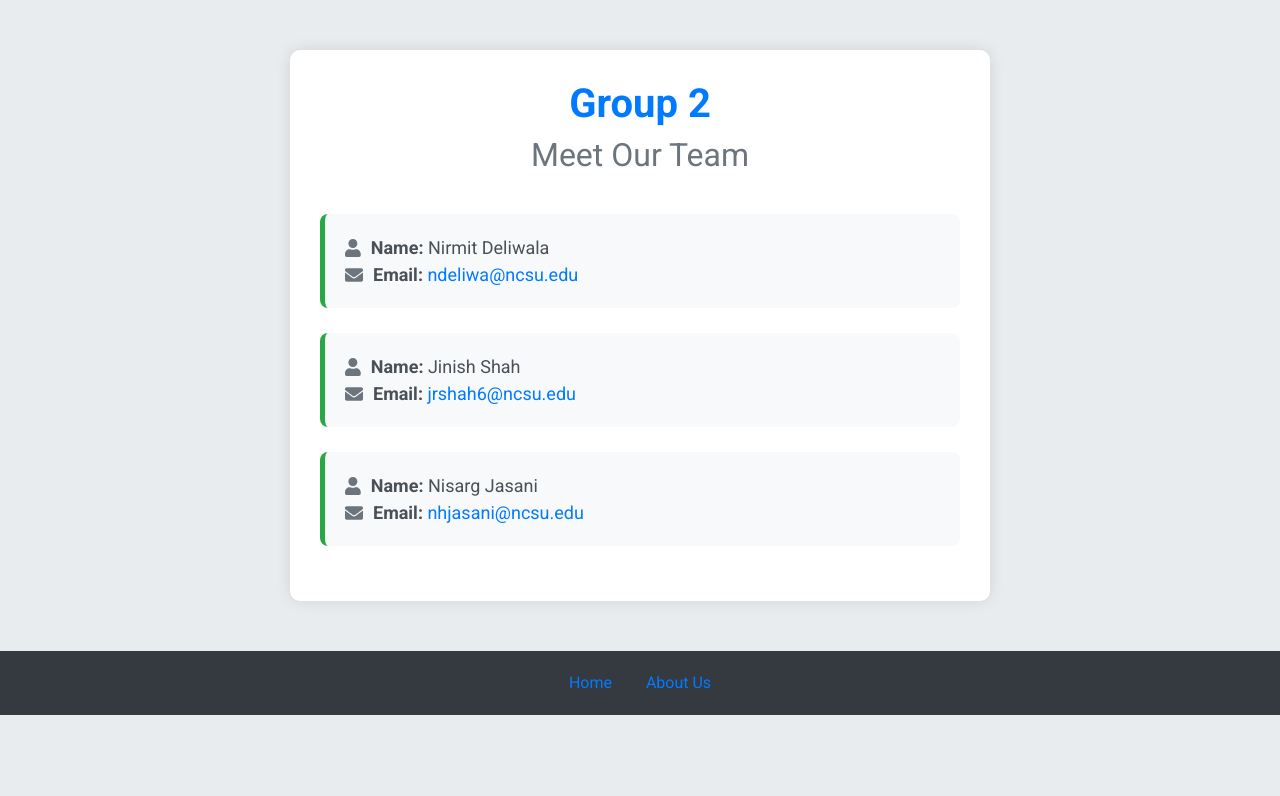
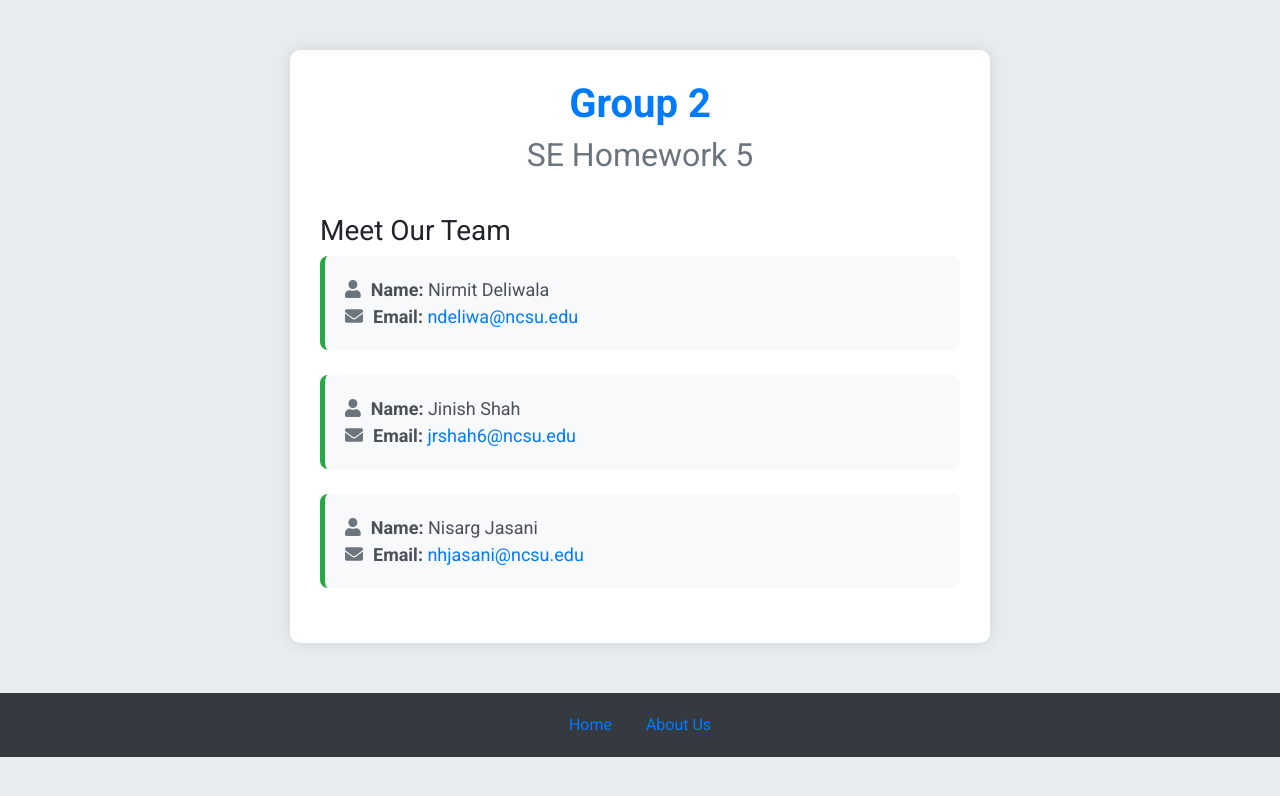
Before and after one commit to mangodb203/git-homework, a plain HTML site: page index.html in a window 1280 px wide. Drawn offline with nearby package versions, Linux system fonts and the light colour scheme.

Commit message:
step-9-main-branch-commit-nirmit

```diff
--- a/index.html
+++ b/index.html
@@ -87,7 +87,8 @@
 
     <div class="container">
         <h1>Group 2</h1>
-        <h2>Meet Our Team</h2>
+        <h2>SE Homework 5</h2>
+        <h3>Meet Our Team</h3>
 
         <div class="team-member">
             <p><i class="fas fa-user icon"></i><strong>Name:</strong> Nirmit Deliwala</p>
```
